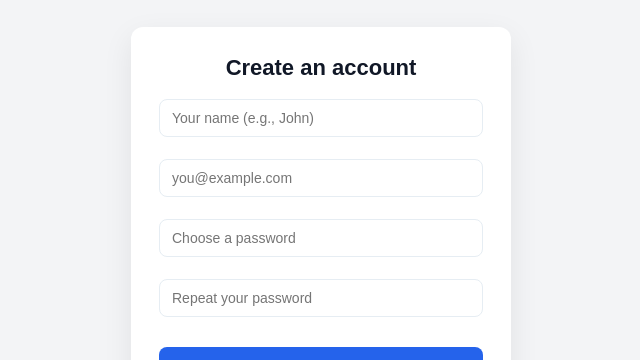
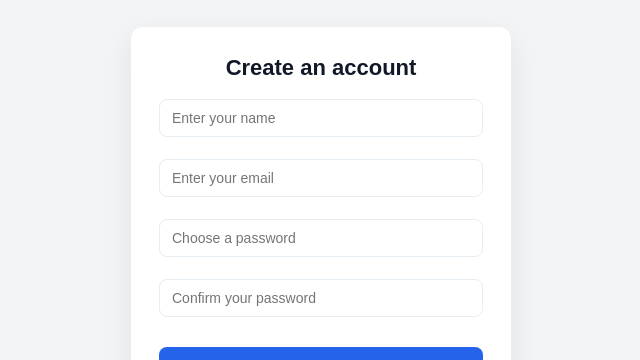
Before and after one commit to ancychacko/learn-react, a React (Create React App) app: page / in a window 1280 px wide. Shown: the part 165-525 px from the top of the page, without its empty margins (319-959 px from the left). Built offline with nearby package versions, Linux system fonts and the light colour scheme; no server answers.

Commit message:
Register.js page modified

```diff
--- a/src/Components/Register.js
+++ b/src/Components/Register.js
@@ -81,7 +81,7 @@ export default function Register() {
             value={data.name}
             onChange={change}
             name="name"
-            placeholder="Your name (e.g., John)"
+            placeholder="Enter your name"
           />
           <InputField
             id="email"
@@ -90,7 +90,7 @@ export default function Register() {
             value={data.email}
             onChange={change}
             name="email"
-            placeholder="you@example.com"
+            placeholder="Enter your email"
           />
           <InputField
             id="password"
@@ -108,7 +108,7 @@ export default function Register() {
             value={data.confirm}
             onChange={change}
             name="confirm"
-            placeholder="Repeat your password"
+            placeholder="Confirm your password"
           />
           {error && <div className="error">{error}</div>}
           <button type="submit" disabled={loading}>
```
